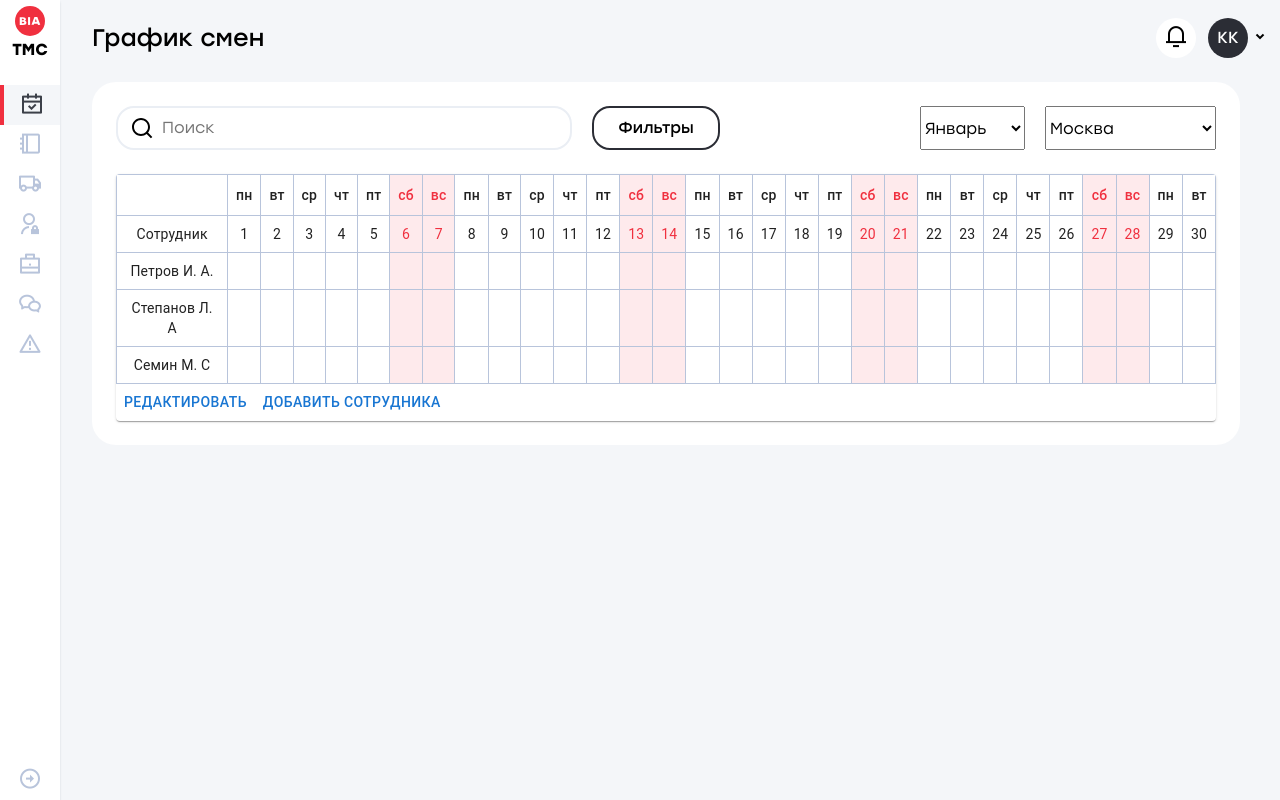
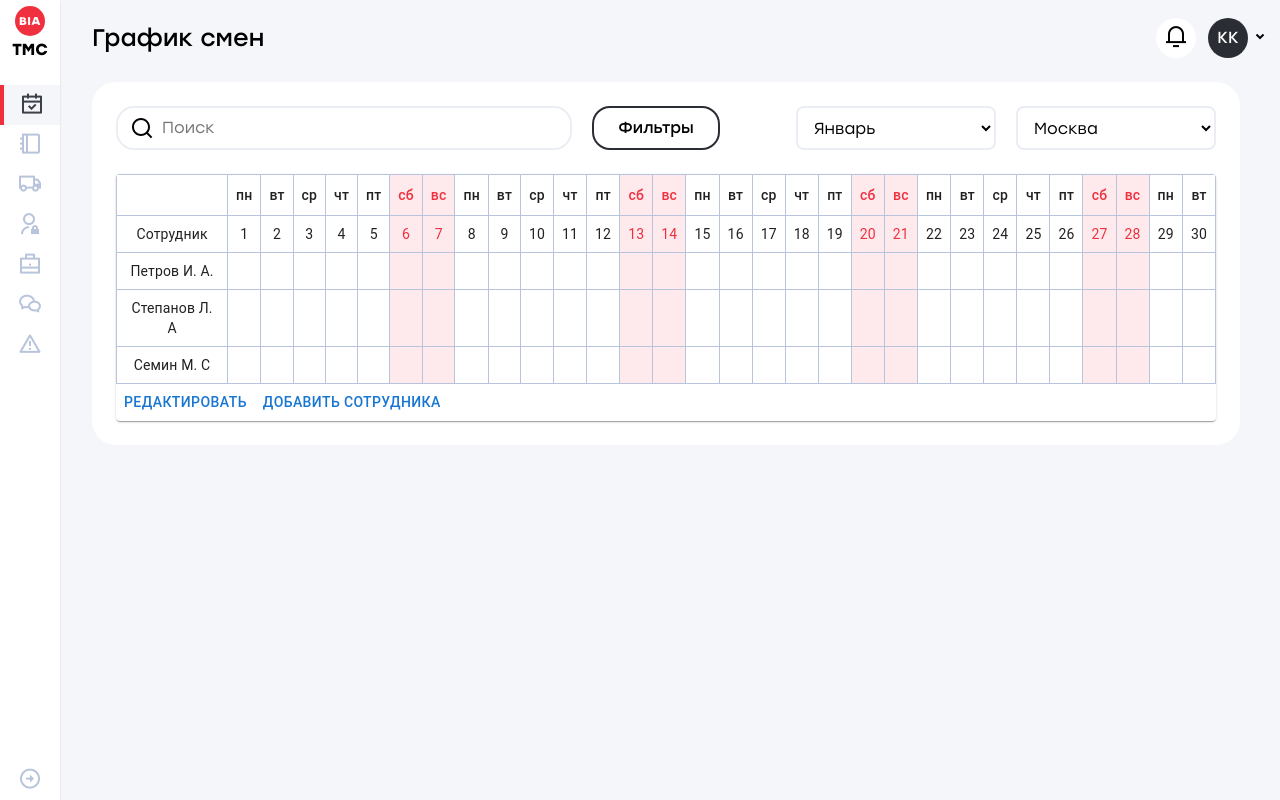
Before and after one commit to IgorSuhachov/bia-test, a React (Create React App) app: page / in a window 1280 px wide. Built offline with nearby package versions, Linux system fonts and the light colour scheme.

Commit message:
fix: Исправил стили для select

```diff
--- a/src/Components/Main/Workspace/Workspace.jsx
+++ b/src/Components/Main/Workspace/Workspace.jsx
@@ -10,7 +10,7 @@ export default function Workspace() {
           <button className="workspace__filters">Фильтры</button>
         </div>
         <div className="workspace__wrapper">
-          <select name="month" id="">
+          <select name="month" id="" className="workspace__select">
             <option value="">Январь</option>
             <option value="">Февраль</option>
             <option value="">Март</option>
@@ -24,7 +24,7 @@ export default function Workspace() {
             <option value="">Ноябрь</option>
             <option value="">Декабрь</option>
           </select>
-          <select name="city" id="">
+          <select name="city" id="" className="workspace__select">
             <option value="">Москва</option>
             <option value="">Санкт-Петербург</option>
             <option value="">Казань</option>
--- a/src/Components/Main/Workspace/Workspace.scss
+++ b/src/Components/Main/Workspace/Workspace.scss
@@ -42,4 +42,16 @@
 .workspace__wrapper {
   display: flex;
   gap: 20px;
+
+  .workspace__select {
+    width: 200px;
+    border-radius: 8px;
+    border: 2px solid #eaeef4;
+    background-color: transparent;
+    padding: 6px 12px;
+  }
+
+  .workspace__select:focus {
+    outline: none;
+  }
 }
```
